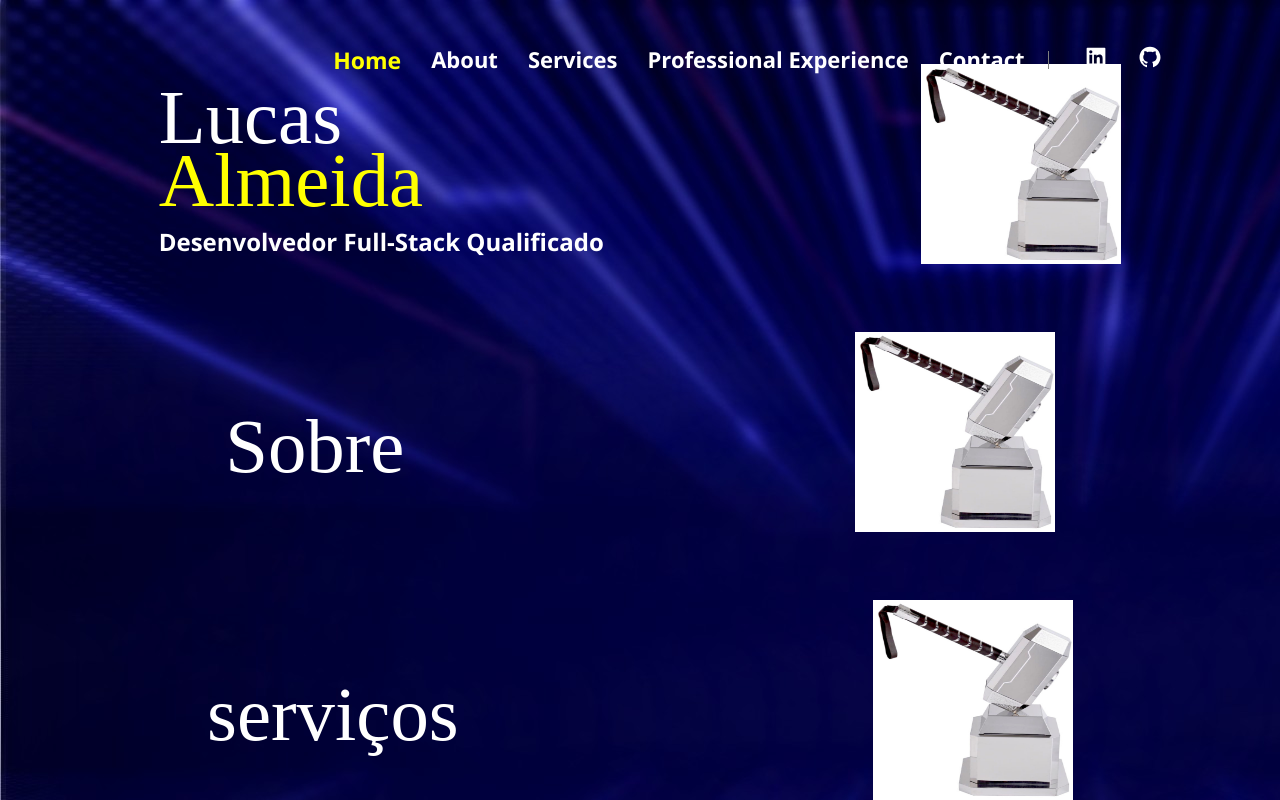
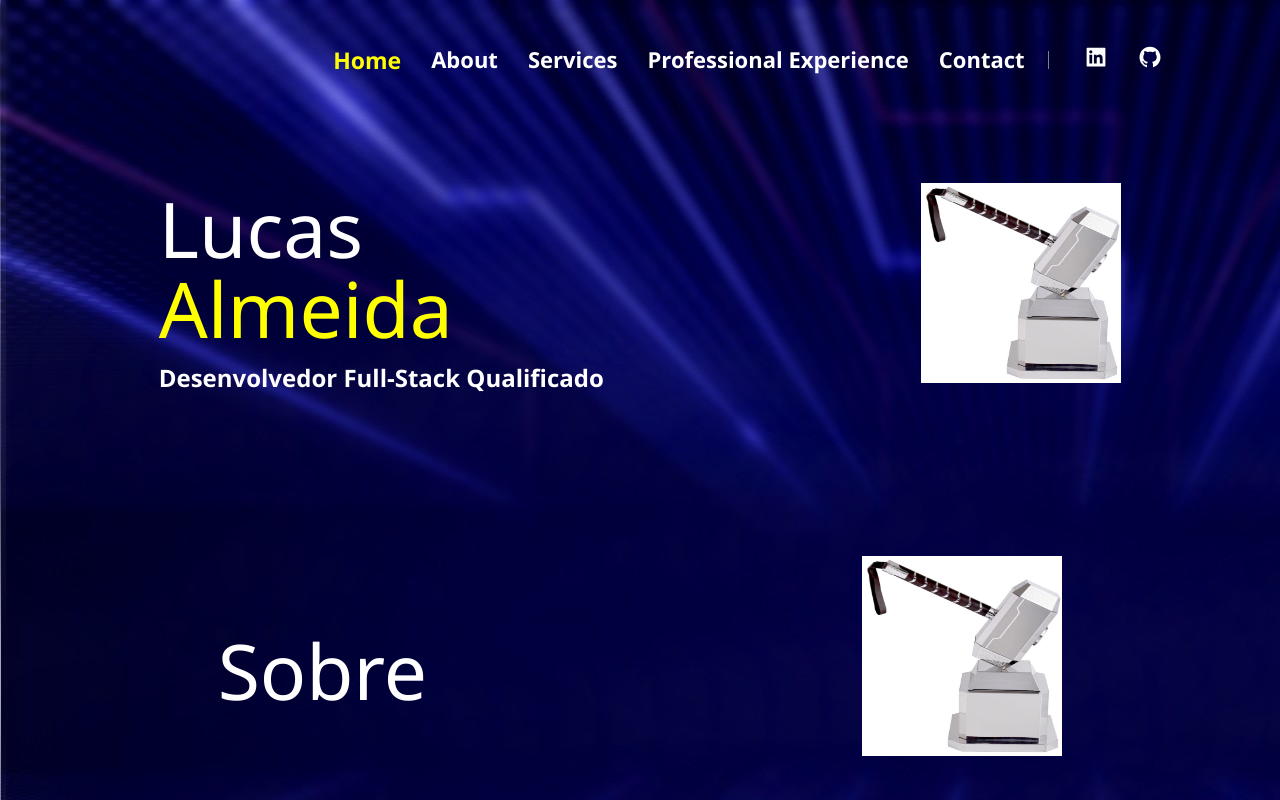
Before and after one commit to LucasPereira9/personalPortfolio, a Next.js app: page /en in a window 1280 px wide. Shown: the top 800 px of the page. Built offline with nearby package versions, Linux system fonts and the light colour scheme.

Commit message:
fix: console errors on translation

```diff
--- a/src/app/[locale]/page.module.css
+++ b/src/app/[locale]/page.module.css
@@ -5,12 +5,23 @@
     justify-content: space-around;
     margin-top: 8vh;
 }
+.home_container {
+    align-items: center;
+    display: flex;
+    flex-direction: row;
+    justify-content: space-around;
+    margin-top: 22vh;
+}
 .first_name {
     font-size: 6vw;
+    font-family: 'Segoe UI', Tahoma, Geneva, Verdana, sans-serif;
+    font-weight: 400;
     color: white;
     margin-bottom: -25px;
 }
 .second_name {
     font-size: 6vw;
+    font-family: 'Segoe UI', Tahoma, Geneva, Verdana, sans-serif;
+    font-weight: 400;
     color: #FFFF00;
 }
--- a/src/app/[locale]/page.tsx
+++ b/src/app/[locale]/page.tsx
@@ -4,9 +4,9 @@ import Header from '@/components/header';
 
 export default function Index() {
   return (
-    <body>
+    <div>
       <Header />
-      <div style={{height: '60%',}} id='home' className={styles.personal_info_container}>
+      <div id='home' className={styles.home_container}>
         <div>
             <p className={styles.first_name}>Lucas</p>
             <p className={styles.second_name}>Almeida</p>
@@ -16,7 +16,7 @@ export default function Index() {
           <Image width={200} height={200} src={'/assets/images/mjonir.jpg'} alt={'profile'} />
         </div>
       </div>
-      <div  style={{height: '60%',}} id='about' className={styles.personal_info_container}>
+      <div  style={{height: '50vh'}} id='about' className={styles.personal_info_container}>
         <div>
             <p className={styles.first_name}>Sobre</p>
         </div>
@@ -24,7 +24,7 @@ export default function Index() {
           <Image width={200} height={200} src={'/assets/images/mjonir.jpg'} alt={'profile'} />
         </div>
       </div>
-      <div style={{height: '60%',}} id='services' className={styles.personal_info_container}>
+      <div style={{height: '50vh'}} id='services' className={styles.personal_info_container}>
         <div>
             <p className={styles.first_name}>serviços</p>
         </div>
@@ -32,7 +32,7 @@ export default function Index() {
           <Image width={200} height={200} src={'/assets/images/mjonir.jpg'} alt={'profile'} />
         </div>
       </div>
-      <div style={{height: '60%',}} id='experience' className={styles.personal_info_container}>
+      <div style={{height: '50vh'}} id='experience' className={styles.personal_info_container}>
         <div>
             <p className={styles.first_name}>experiencia profissional</p>
         </div>
@@ -40,11 +40,11 @@ export default function Index() {
           <Image width={200} height={200} src={'/assets/images/mjonir.jpg'} alt={'profile'} />
         </div>
       </div>
-      <div style={{height: '60%',}} id='contact' className={styles.personal_info_container}>
+      <div style={{height: '50vh'}} id='contact' className={styles.personal_info_container}>
         <div>
             <p className={styles.first_name}>contato</p>
         </div>
       </div>
-    </body>
+    </div>
   )
 }
--- a/src/components/header/index.tsx
+++ b/src/components/header/index.tsx
@@ -3,19 +3,21 @@ import React from "react";
 import NavButton from "../navButton";
 import styles from './header.module.css'
 import { navOptions } from "@/utils";
-import { useTranslations } from "next-intl";
 import { AiFillLinkedin, AiFillGithub } from "react-icons/ai";
 
 
 export default function Header() {
-    const t = useTranslations()
     const [selectedButtonIndex, setSelectedButtonIndex] = React.useState(0 as number);
     const [scrolled, setScrolled] = React.useState(false as boolean);
 
     const handleScrollToSection = (id: string) => {
-        const element = document.getElementById(id);
-        if (element) {
-            element.scrollIntoView({ behavior: "smooth" });
+        if (id === "home") {
+            window.scrollTo({ top: 0, behavior: "smooth" });
+        } else {
+            const element = document.getElementById(id);
+            if (element) {
+                element.scrollIntoView({ behavior: "smooth" });
+            }
         }
     };
 
--- a/src/components/navButton/index.tsx
+++ b/src/components/navButton/index.tsx
@@ -6,12 +6,12 @@ import {useTranslations} from 'next-intl';
 
 export default function NavButton(props: INavButtonProps) {
 
-  const t = useTranslations();
-    return (
+  const t = useTranslations('index');
+   return (
         <div onClick={props.buttonFunction}>
             <h2  className={`${styles.title} ${props.selectedButton ? styles.selectedTitle : ''}`}>
-                { props.icon && props.icon }
-                {t(props.title)}</h2>
+                { props.icon ? props.icon : t(props.title)}
+            </h2>
         </div>
     );
 }
--- a/src/utils.ts
+++ b/src/utils.ts
@@ -1,32 +1,23 @@
 export const navOptions = [
     {
         id: 'home',
-        title: 'Início',
-        function: '',
+        title: 'Início'
     },
     {
         id: 'about',
-        title: 'Sobre',
-        function: '',
-
+        title: 'Sobre'
     },
     {
         id: 'services',
-        title: 'Serviços',
-        function: '',
-
+        title: 'Serviços'
     },
     {
         id: 'experience',
-        title: 'Experiência Profissional',
-        function: '',
-
+        title: 'Experiência Profissional'
     },
     {
         id: 'contact',
-        title: 'Contato',
-        function: '',
-
+        title: 'Contato'
 
     }
 ]
--- a/translations/en.json
+++ b/translations/en.json
@@ -1,7 +1,10 @@
 {
-      "Início": "Home",
+    "index": {
+         "Início": "Home",
       "Sobre": "About",
       "Serviços": "Services",
       "Experiência Profissional": "Professional Experience",
       "Contato": "Contact"
+    }
+
   }
--- a/translations/pt.json
+++ b/translations/pt.json
@@ -1,7 +1,10 @@
 {
+  "index": {
     "Início": "Início",
     "Sobre": "Sobre",
     "Serviços": "Serviços",
     "Experiência Profissional": "Experiência Profissional",
     "Contato": "Contato"
   }
+
+  }
```
